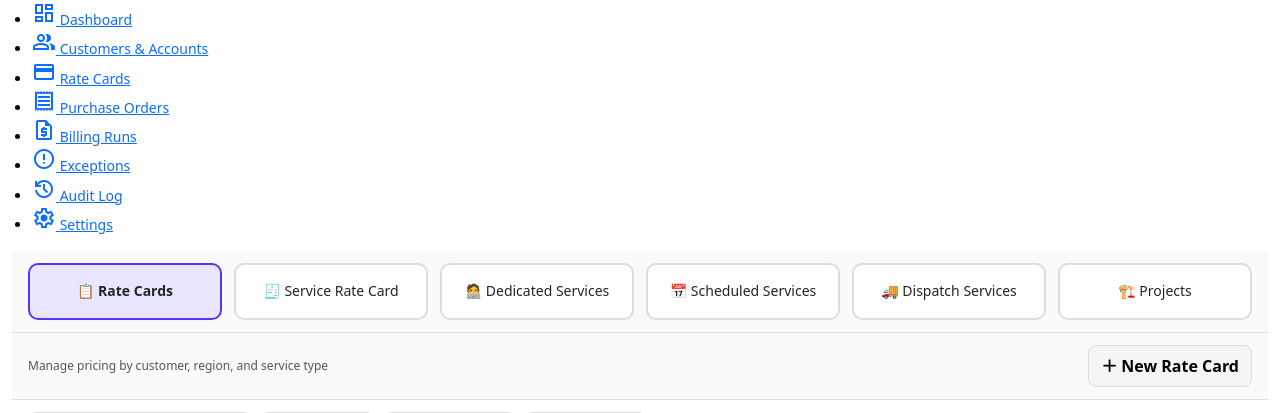
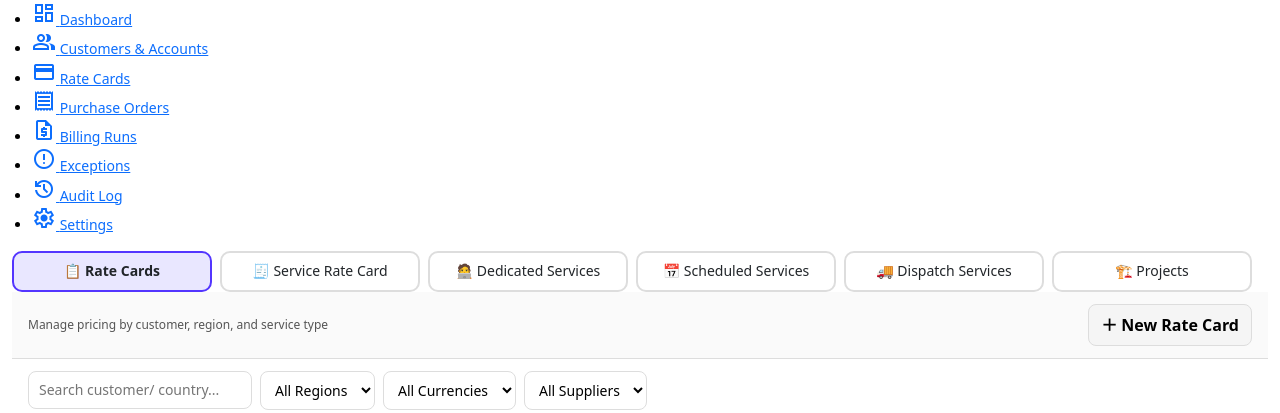
Before and after one commit to UserDevAccount1/Billing-Deployment-Repo, a Django app: page /rate-cards/ in a window 1280 px wide. Shown: the part 397-810 px from the top of the page. Run offline with Django 5.2, Linux system fonts and the light colour scheme; the visitor is signed in with stand-in values (Sample User, id 1); data comes from the database, SQL or seed files in the repository; data that the repository does not hold is empty; parts of the project's set-up code (start-up, migrations or seed data) failed here and were passed over; some libraries are stand-ins or nearby versions.

Commit message:
fixed wrapping issue and removed empty entities

```diff
--- a/apps/rate_cards/views.py
+++ b/apps/rate_cards/views.py
@@ -50,7 +50,7 @@ def customer_list(request):
 @require_http_methods(['GET'])
 def purchase_orders_list(request):
     qs = PurchaseOrder.objects.all().order_by('-id')
-    data = [{'id': p.id, 'excis_entity': p.excis_entity} for p in qs]
+    data = [{'id': p.id, 'excis_entity': f"{p.excis_entity}({str(p)})"} for p in qs if p.excis_entity]
     return JsonResponse({'results': data})
 
 # list service-like entries for a ratecard (GET)
--- a/templates/rate_cards/list.html
+++ b/templates/rate_cards/list.html
@@ -151,14 +151,15 @@ thead tr.rc-band-sub th{background:#243b53;color:#fff;text-align:center;font-wei
 <div class="wrap">
 
   <!-- cards -->
-  <div class="cards" id="rcCards">
-    <div class="card active" data-type="default">📋 Rate Cards</div>
-    <div class="card" data-type="service-rate">🧾 Service Rate Card</div>
-    <div class="card" data-type="dedicated">🧑‍💻 Dedicated Services</div>
-    <div class="card" data-type="scheduled">📅 Scheduled Services</div>
-    <div class="card" data-type="dispatch">🚚 Dispatch Services</div>
-    <div class="card" data-type="projects">🏗️ Projects</div>
+  <div class="d-flex flex-wrap gap-2" id="rcCards">
+    <div class="card p-2 active flex-shrink-0" data-type="default" style="cursor:pointer; max-width:200px;">📋 Rate Cards</div>
+    <div class="card p-2 flex-shrink-0" data-type="service-rate" style="cursor:pointer; max-width:200px;">🧾 Service Rate Card</div>
+    <div class="card p-2 flex-shrink-0" data-type="dedicated" style="cursor:pointer; max-width:200px;">🧑‍💻 Dedicated Services</div>
+    <div class="card p-2 flex-shrink-0" data-type="scheduled" style="cursor:pointer; max-width:200px;">📅 Scheduled Services</div>
+    <div class="card p-2 flex-shrink-0" data-type="dispatch" style="cursor:pointer; max-width:200px;">🚚 Dispatch Services</div>
+    <div class="card p-2 flex-shrink-0" data-type="projects" style="cursor:pointer; max-width:200px;">🏗️ Projects</div>
   </div>
+
 
   <!-- titlebar -->
   <div class="titlebar">
```
